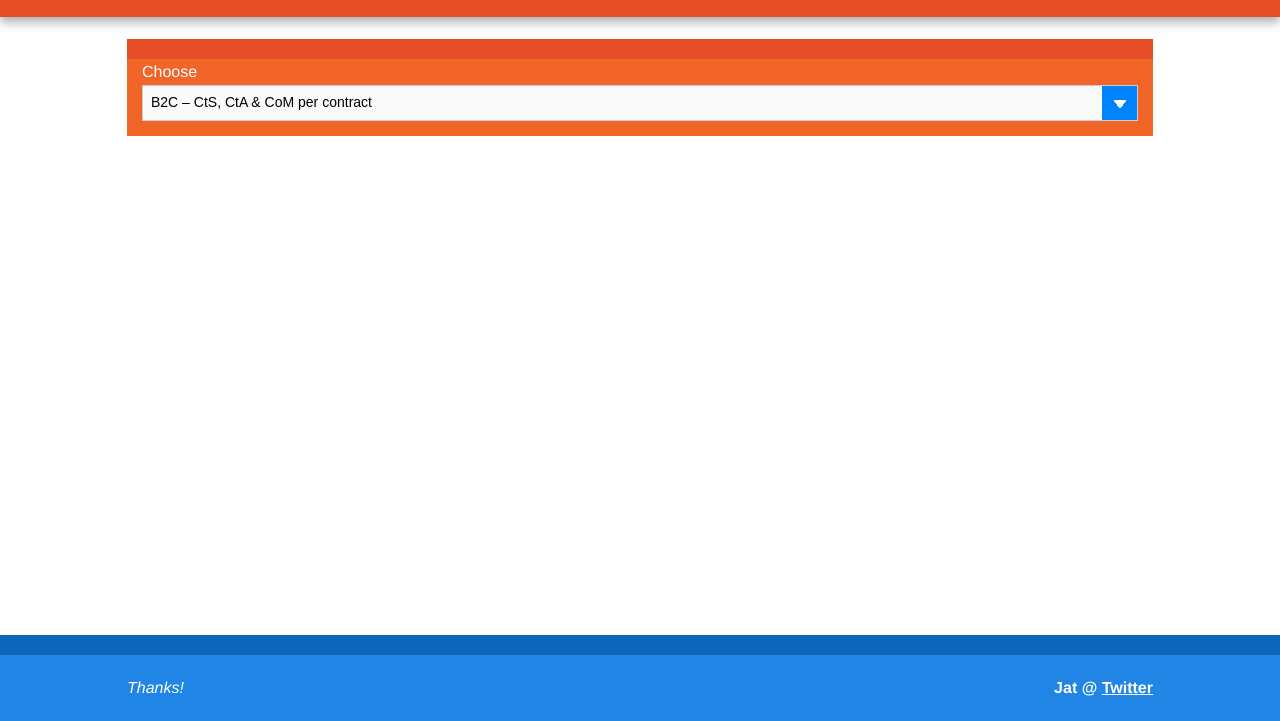
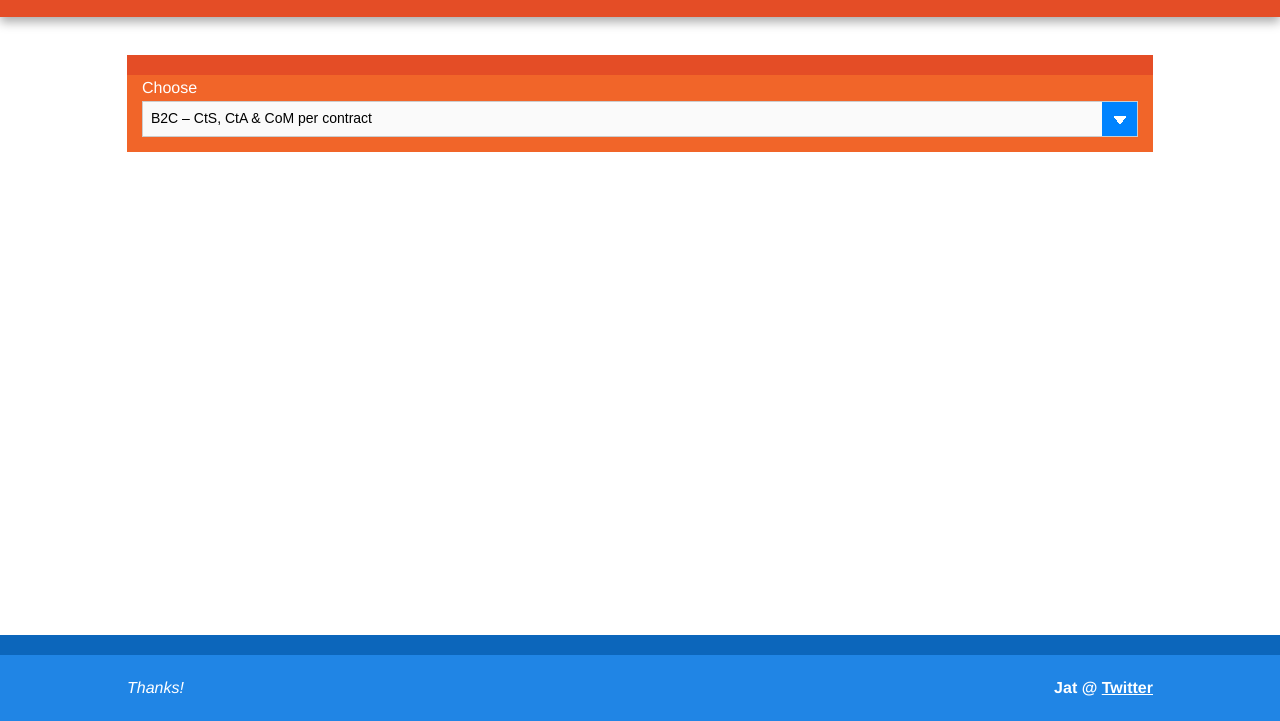
Before and after one commit to jsbimra/highchart-proto, a plain HTML site: page index.html in a window 1280 px wide. Shown: the part 79-800 px from the top of the page. Drawn offline with nearby package versions, Linux system fonts and the light colour scheme.

Commit message:
main-container top and height modified.

```diff
--- a/css/main.css
+++ b/css/main.css
@@ -163,13 +163,13 @@ nav a:hover {
    ========================================================================== */
 .main-container{
   overflow: auto;
-  height: 70%;
+  height: 76%;
   position: absolute;
   left: auto;
   right: auto;
   width: 100%;
   bottom: 0;
-  top: 88px;}
+  top: 104px;}
 .main-section{border-top: 20px solid #e44d26; background: #f16529; padding:0 15px 15px; color:#fff;}
     .main-section h3{font-size:1em; color:#fff;}
 
```
